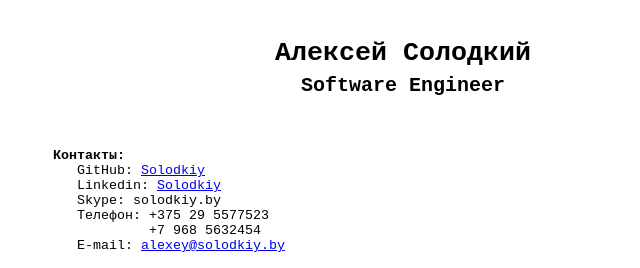
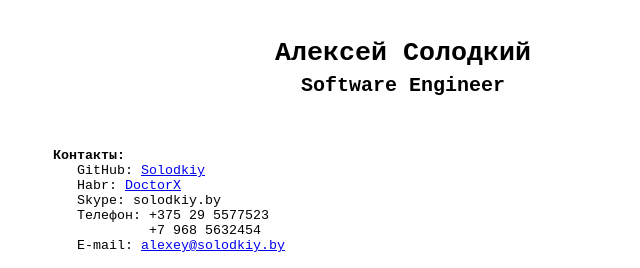
Before and after one commit to solodkiy/solodkiy.github.io, a plain HTML site: page index.html in a window 1280 px wide. Shown: the top 268 px of the page, 237-877 px from the left. Drawn offline with Linux system fonts and the light colour scheme.

Commit message:
Remove linkedin, add habr profile

```diff
--- a/index.html
+++ b/index.html
@@ -2,7 +2,7 @@
 <html>
 <head>
 <meta http-equiv="content-type" content="text/html; charset=UTF-8" />
-<title>Алексей Солодкий. Веб-программист.</title>
+<title>Алексей Солодкий. Software Engineer</title>
 <style>
 
 
@@ -66,7 +66,7 @@
 <b>Контакты:</b><br />
 
 &nbsp;&nbsp; 	GitHub: <a href="https://github.com/Solodkiy">Solodkiy</a><br />
-&nbsp;&nbsp; 	Linkedin: <a href="https://www.linkedin.com/in/solodkiy">Solodkiy</a><br />
+&nbsp;&nbsp; 	Habr: <a href="https://habr.com/users/doctorx/posts/">DoctorX</a><br />
 &nbsp;&nbsp; 	Skype: solodkiy.by<br />
 &nbsp;&nbsp; 	Телефон:	+375 29 5577523<br />
 &nbsp;&nbsp;&nbsp;&nbsp;&nbsp;&nbsp;&nbsp;&nbsp;&nbsp;&nbsp;&nbsp; 		+7 968 5632454<br />
```
